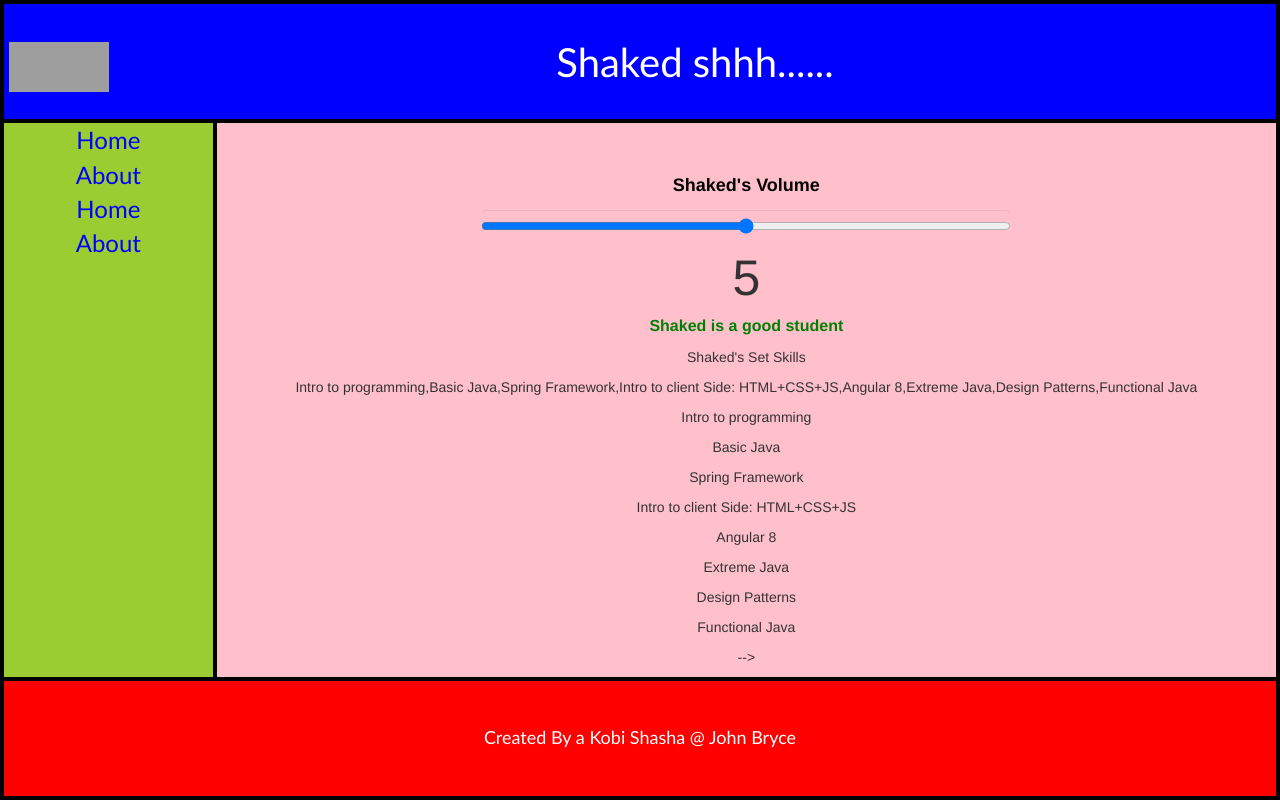
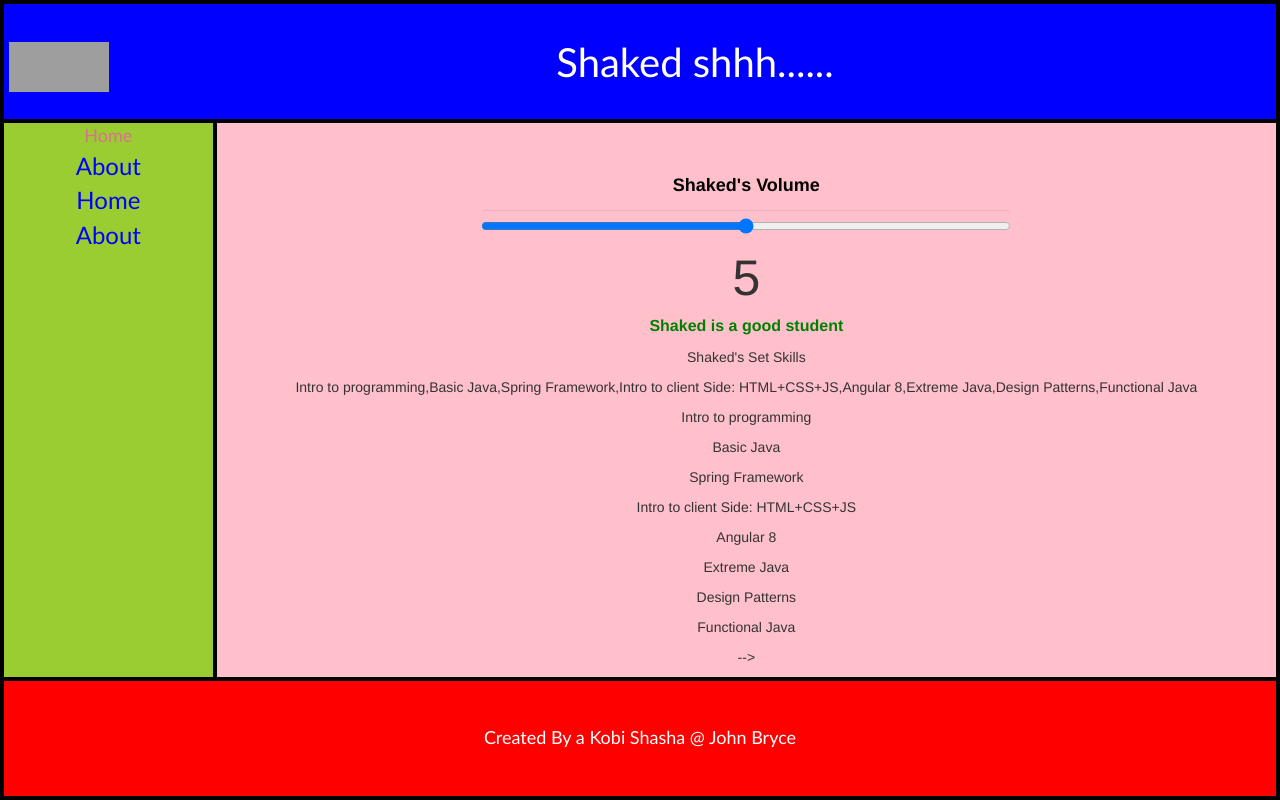
Before and after one commit to KobiShashs/Angular-Data-Binding, an Angular app: page /home in a window 1280 px wide. Built offline with nearby package versions, Linux system fonts and the light colour scheme; grey boxes are pictures that could not be loaded.

Commit message:
Fixed route link active

```diff
--- a/src/app/components/menu/menu.component.css
+++ b/src/app/components/menu/menu.component.css
@@ -11,3 +11,9 @@ a {
     display: block;
     text-decoration:dashed;
 }
+
+
+.router-link-active{
+  font-size: large;
+  color: palevioletred;;
+}
```
